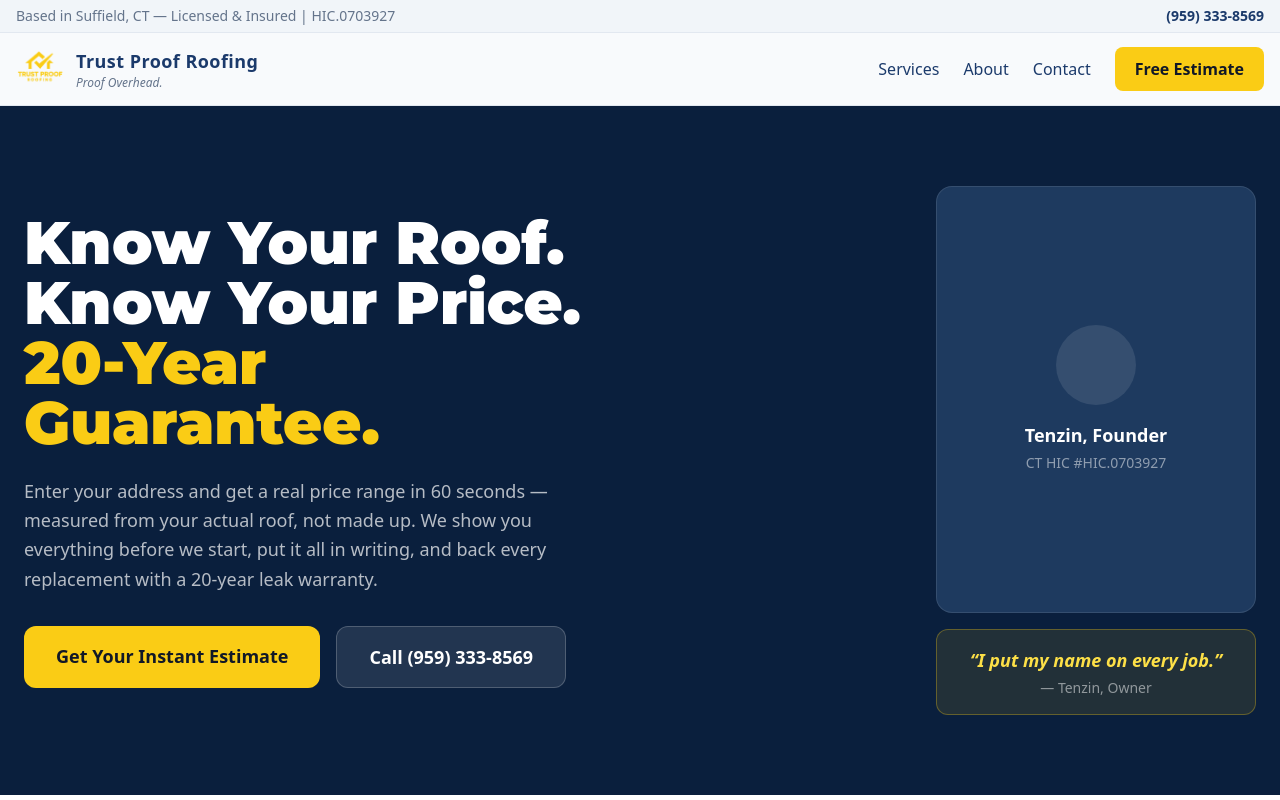
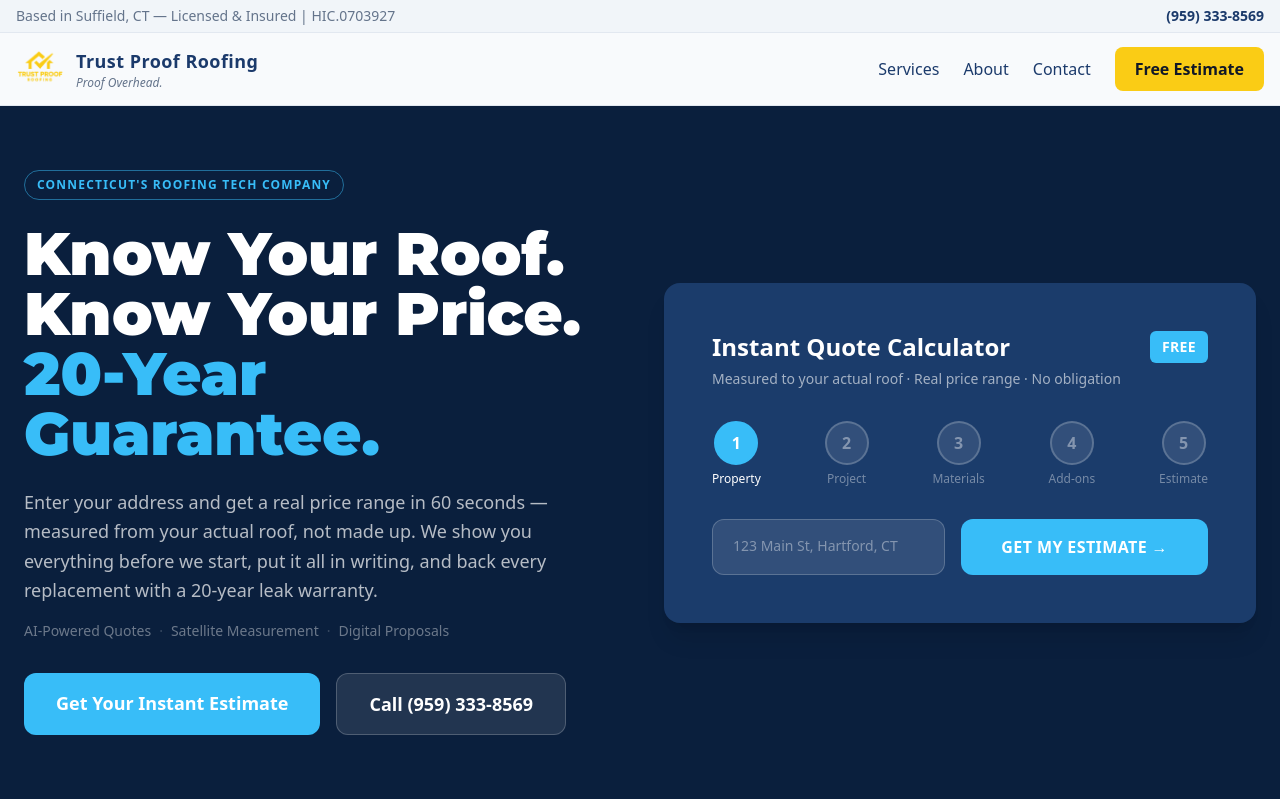
Before and after one commit to solarprolab/trust-proof-roofing, a Next.js app: page / in a window 1280 px wide. Shown: the top 800 px of the page. Built offline with nearby package versions, Linux system fonts and the light colour scheme.

Commit message:
feat: hero redesign — Roofing Tech positioning, remove founder photo, sky blue accent

```diff
--- a/src/app/page.tsx
+++ b/src/app/page.tsx
@@ -70,20 +70,37 @@ export default function HomePage() {
 
       {/* ── HERO ──────────────────────────────────────────────── */}
       <section className="bg-[#0a1f3d] text-white">
-        <div className="max-w-7xl mx-auto px-6 py-20 grid grid-cols-1 lg:grid-cols-2 gap-12 items-center">
+        <div className="max-w-7xl mx-auto px-6 py-16 grid grid-cols-1 lg:grid-cols-2 gap-12 items-center">
           {/* Left: copy + CTA */}
           <div>
+            {/* Badge */}
+            <div className="inline-flex items-center mb-6">
+              <span className="text-xs font-semibold uppercase tracking-widest border border-[#38BDF8]/50 text-[#38BDF8] px-3 py-1.5 rounded-full">
+                Connecticut&apos;s Roofing Tech Company
+              </span>
+            </div>
+
             <h1 className="text-4xl sm:text-5xl lg:text-6xl font-black leading-tight mb-6">
               Know Your Roof. Know Your Price.<br />
-              <span className="text-yellow-400">20-Year Guarantee.</span>
+              <span className="text-[#38BDF8]">20-Year Guarantee.</span>
             </h1>
-            <p className="text-white/70 text-lg leading-relaxed mb-8 max-w-xl">
+            <p className="text-white/70 text-lg leading-relaxed mb-4 max-w-xl">
               Enter your address and get a real price range in 60 seconds — measured from your actual roof, not made up. We show you everything before we start, put it all in writing, and back every replacement with a 20-year leak warranty.
             </p>
+
+            {/* Tech proof points */}
+            <div className="flex flex-wrap items-center gap-x-2 gap-y-1 text-sm text-white/40 mb-8">
+              <span>AI-Powered Quotes</span>
+              <span className="text-white/20">·</span>
+              <span>Satellite Measurement</span>
+              <span className="text-white/20">·</span>
+              <span>Digital Proposals</span>
+            </div>
+
             <div className="flex flex-col sm:flex-row gap-4">
               <a
                 href="#quote"
-                  className="inline-block bg-yellow-400 hover:bg-yellow-300 text-gray-900 font-black px-8 py-4 rounded-xl text-lg transition-colors text-center"
+                className="inline-block bg-[#38BDF8] hover:bg-[#0EA5E9] text-white font-black px-8 py-4 rounded-xl text-lg transition-colors text-center"
               >
                 Get Your Instant Estimate
               </a>
@@ -96,21 +113,9 @@ export default function HomePage() {
             </div>
           </div>
 
-          {/* Right: founder placeholder + pull quote */}
-          <div className="flex flex-col items-center lg:items-end gap-6">
-            <div className="w-full max-w-xs">
-              {/* Headshot placeholder */}
-              <div className="bg-[#1e3a5f] rounded-2xl w-full aspect-[3/4] flex flex-col items-center justify-center border border-white/10">
-                <div className="w-20 h-20 rounded-full bg-white/10 mb-4" />
-                <p className="text-white font-bold text-lg">Tenzin, Founder</p>
-                <p className="text-white/50 text-sm mt-1">CT HIC #{SITE.license}</p>
-              </div>
-              {/* Pull quote */}
-              <div className="mt-4 bg-yellow-400/10 border border-yellow-400/30 rounded-xl px-5 py-4 text-center">
-                <p className="text-yellow-300 font-bold text-lg italic">&ldquo;I put my name on every job.&rdquo;</p>
-                <p className="text-white/50 text-sm mt-1">— Tenzin, Owner</p>
-              </div>
-            </div>
+          {/* Right: Quote widget */}
+          <div className="w-full">
+            <InstantQuoteTrigger />
           </div>
         </div>
       </section>
--- a/src/components/InstantQuoteTrigger.tsx
+++ b/src/components/InstantQuoteTrigger.tsx
@@ -29,13 +29,13 @@ export default function InstantQuoteTrigger() {
             <p className='text-white font-black text-2xl'>Instant Quote Calculator</p>
             <p className='text-white/60 text-sm mt-1.5'>Measured to your actual roof · Real price range · No obligation</p>
           </div>
-          <span className='bg-yellow-400 text-gray-900 text-sm font-black px-3 py-1.5 rounded-md tracking-wide uppercase flex-shrink-0'>FREE</span>
+          <span className='bg-[#38BDF8] text-white text-sm font-black px-3 py-1.5 rounded-md tracking-wide uppercase flex-shrink-0'>FREE</span>
         </div>
 
         <div className='flex justify-between mb-8'>
           {STEPS.map((label, i) => (
             <div key={label} className='flex flex-col items-center gap-1.5'>
-              <div className={`w-11 h-11 rounded-full flex items-center justify-center text-base font-bold border-2 ${i === 0 ? 'bg-yellow-400 text-gray-900 border-yellow-400' : 'bg-white/10 text-white/40 border-white/20'}`}>{i + 1}</div>
+              <div className={`w-11 h-11 rounded-full flex items-center justify-center text-base font-bold border-2 ${i === 0 ? 'bg-[#38BDF8] text-white border-[#38BDF8]' : 'bg-white/10 text-white/40 border-white/20'}`}>{i + 1}</div>
               <span className={`text-xs font-medium ${i === 0 ? 'text-white' : 'text-white/40'}`}>{label}</span>
             </div>
           ))}
@@ -43,7 +43,7 @@ export default function InstantQuoteTrigger() {
 
         <div className='flex flex-col sm:flex-row gap-4'>
           <div className='flex-1 bg-white/10 border border-white/20 rounded-xl px-5 py-4 text-white/40 text-sm text-left'>123 Main St, Hartford, CT</div>
-          <button className='bg-yellow-400 text-gray-900 font-black px-10 py-4 rounded-xl text-base uppercase tracking-wide group-hover:bg-yellow-300 transition-colors whitespace-nowrap'>Get My Estimate →</button>
+          <button className='bg-[#38BDF8] text-white font-black px-10 py-4 rounded-xl text-base uppercase tracking-wide group-hover:bg-[#0EA5E9] transition-colors whitespace-nowrap'>Get My Estimate →</button>
         </div>
       </div>
 
```
